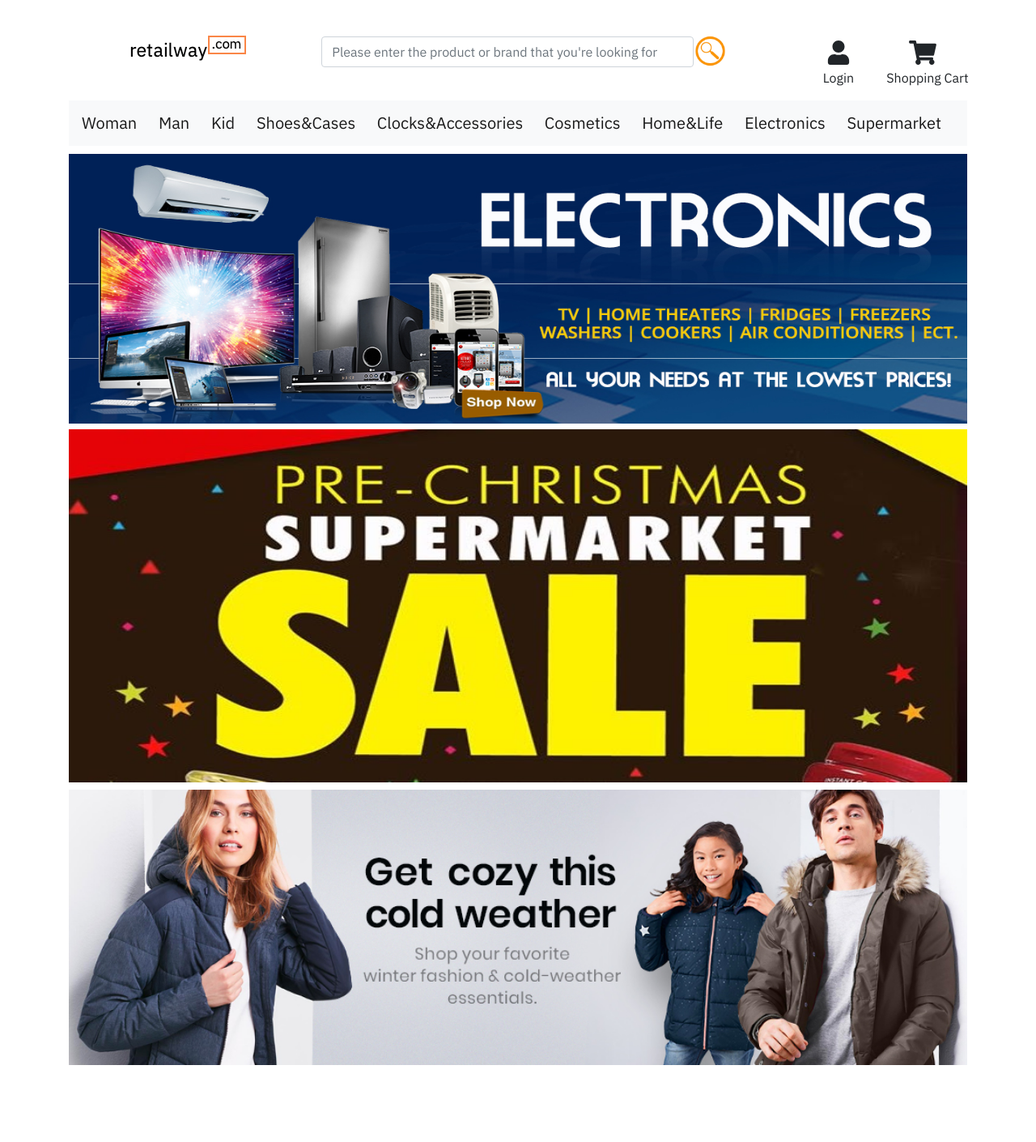
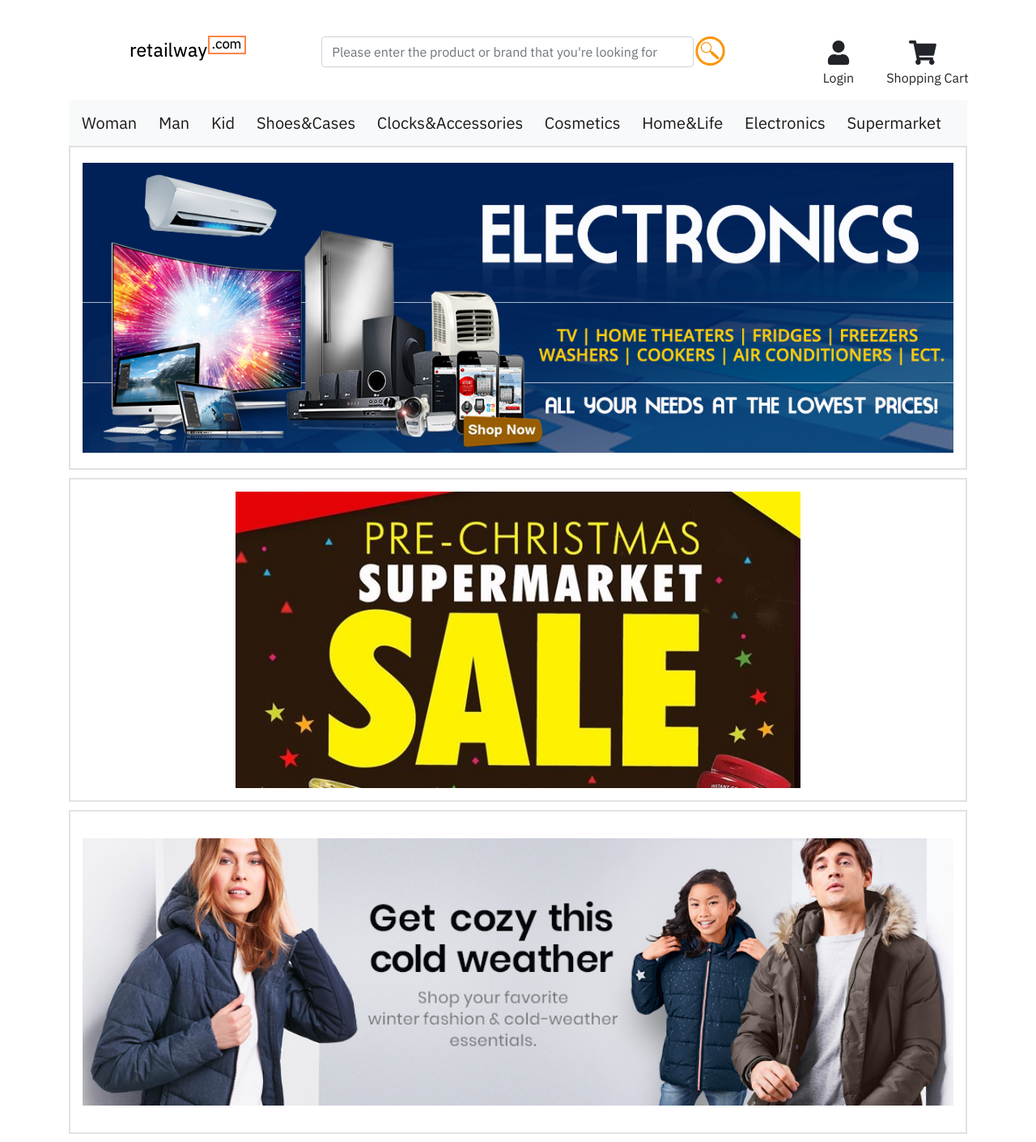
Before and after one commit to guraybaydur/My-Retail-App-Frontend, a React (Create React App) app: page / in a window 1280 px wide. Shown: the whole page at 81% size. Before the commit the page ends 1315 px from the top, so only its background shows below. Built offline with nearby package versions, Linux system fonts and the light colour scheme.

Commit message:
image sizes left as it is. Border and fit content added

```diff
--- a/src/components/MainSection.jsx
+++ b/src/components/MainSection.jsx
@@ -14,18 +14,21 @@ class MainSection extends Component {
         }
     };
 
+    imgStyle={ padding:'15px',border:'2px solid #E2E2E2',height:'400px',width:'100%',objectFit:'contain'} ;
+    rowStyle={ marginBottom:'10px'};
+
     render() {
         return (
             <Container>
                 <MainSectionImage imgClick={this.imageClicked}/>
-                <Row style={{ height: '445px' }}>
+                <Row style={this.rowStyle}>
                     <Col>
-                        <img style={{ width: '100%', height: '75%' }} src={supermarketImage} alt='retailLogo' />
+                        <img style={this.imgStyle} src={supermarketImage} alt='retailLogo' />
                     </Col>
                 </Row>
-                <Row>
+                <Row style={this.rowStyle}>
                     <Col>
-                        <img style={{ width: '100%', height: '100%' }} src={clothingImage} alt='retailLogo' />
+                        <img style={this.imgStyle} src={clothingImage} alt='retailLogo' />
                     </Col>
                 </Row>
             </Container>
--- a/src/components/MainSectionImage.jsx
+++ b/src/components/MainSectionImage.jsx
@@ -2,19 +2,13 @@ import React from 'react';
 import { Row, Col } from 'react-bootstrap';
 import electronicsImage from '../assets/electronics1.jpg'
 
-
-
-
 const MainSectionImage = (props) => {
-
-
-
     return (
-            <Row style={{ height: '340px', marginTop: '10px' }}>
-                    <Col>
-                        <img onClick={()=> props.imgClick(1)} style={{ width: '100%', height: '90%' }} src={electronicsImage} alt='retailLogo' />
-                    </Col>
-            </Row>
+        <Row style={{ marginBottom:'10px'}}>
+            <Col>
+                <img onClick={() => props.imgClick(1)} style={{ padding:'15px',border:'2px solid #E2E2E2',height:'400px',width:'100%',objectFit:'contain'}} src={electronicsImage} alt='retailLogo' />
+            </Col>
+        </Row>
     );
 }
 
```
